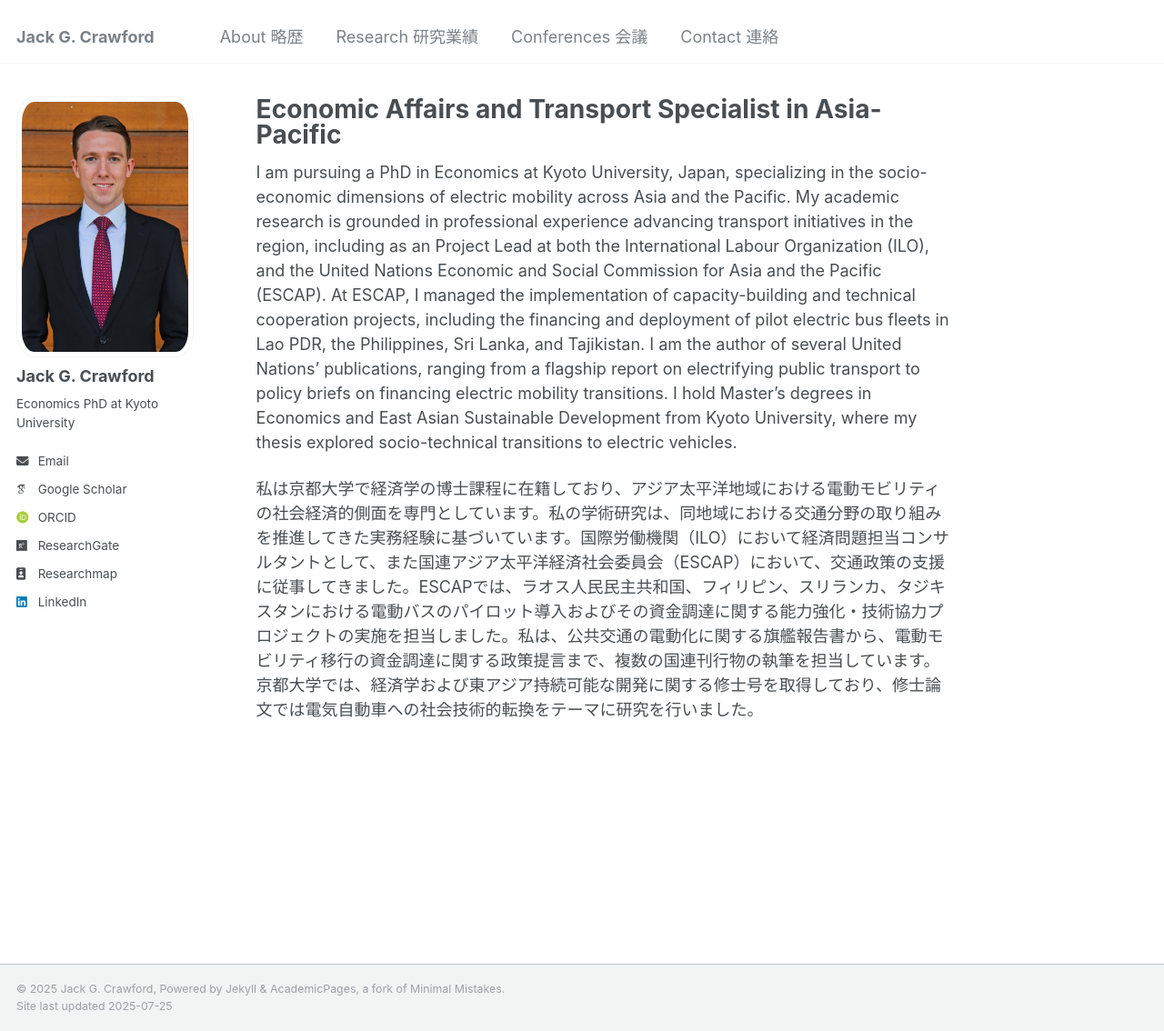
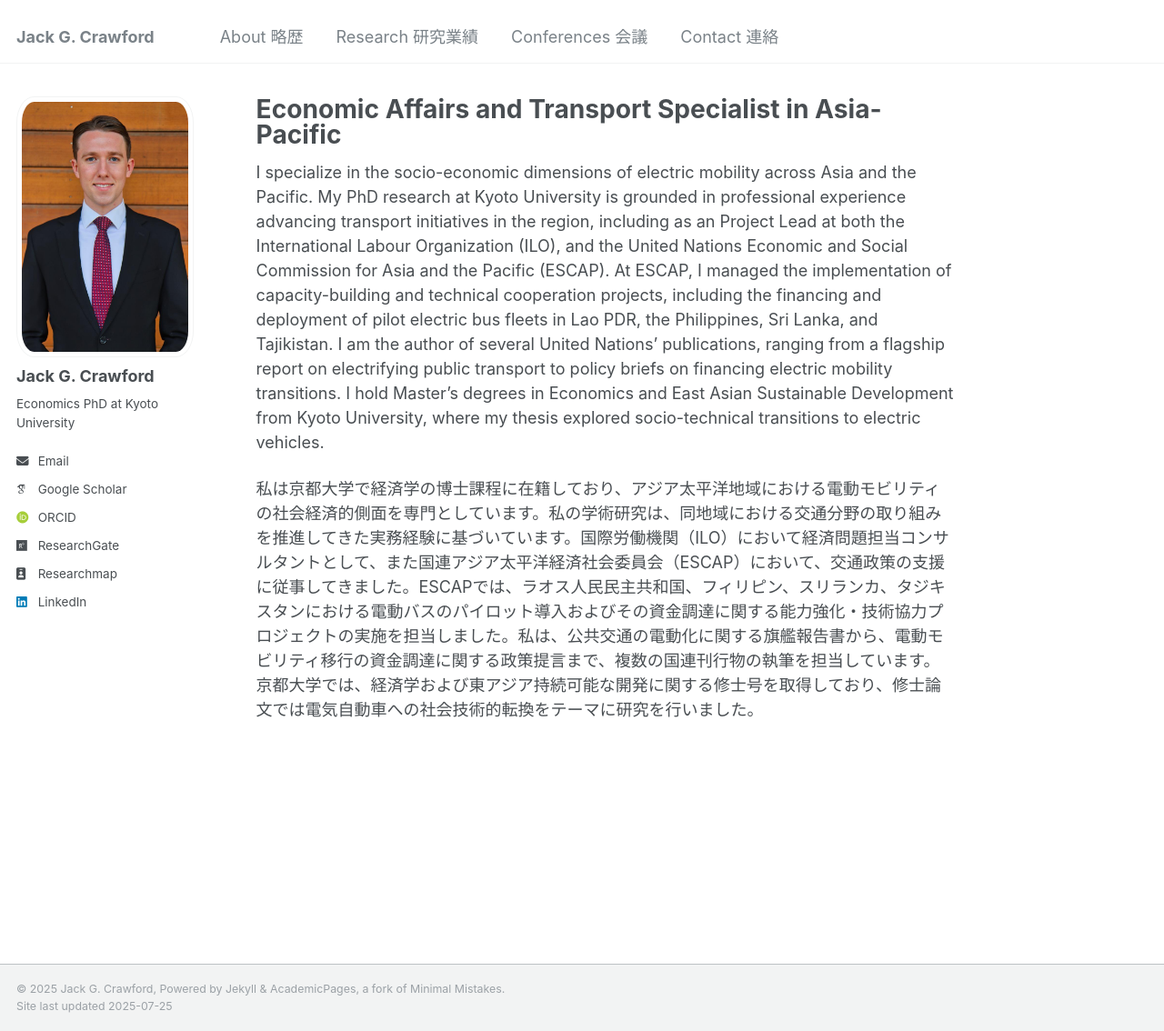
Before and after one commit to jackgcrawford/jackcrawford, a Jekyll site: the page built from _pages/about.md, in a window 1280 px wide and 1134 px high. Shown: the whole window at 91% size. Built offline with Jekyll 4.4.1, drawn with Linux system fonts in a browser that asks for light colours; some web fonts are replaced.

Commit message:
Update about.md

```diff
--- a/_pages/about.md
+++ b/_pages/about.md
@@ -10,6 +10,6 @@
 permalink: /
 ---
 
-I am pursuing a PhD in Economics at Kyoto University, Japan, specializing in the socio-economic dimensions of electric mobility across Asia and the Pacific. My academic research is grounded in professional experience advancing transport initiatives in the region, including as an Project Lead at both the International Labour Organization (ILO), and the United Nations Economic and Social Commission for Asia and the Pacific (ESCAP). At ESCAP, I managed the implementation of capacity-building and technical cooperation projects, including the financing and deployment of pilot electric bus fleets in Lao PDR, the Philippines, Sri Lanka, and Tajikistan. I am the author of several United Nations' publications, ranging from a flagship report on electrifying public transport to policy briefs on financing electric mobility transitions. I hold Master’s degrees in Economics and East Asian Sustainable Development from Kyoto University, where my thesis explored socio-technical transitions to electric vehicles.
+I specialize in the socio-economic dimensions of electric mobility across Asia and the Pacific. My PhD research at Kyoto University is grounded in professional experience advancing transport initiatives in the region, including as an Project Lead at both the International Labour Organization (ILO), and the United Nations Economic and Social Commission for Asia and the Pacific (ESCAP). At ESCAP, I managed the implementation of capacity-building and technical cooperation projects, including the financing and deployment of pilot electric bus fleets in Lao PDR, the Philippines, Sri Lanka, and Tajikistan. I am the author of several United Nations' publications, ranging from a flagship report on electrifying public transport to policy briefs on financing electric mobility transitions. I hold Master’s degrees in Economics and East Asian Sustainable Development from Kyoto University, where my thesis explored socio-technical transitions to electric vehicles.
 
 私は京都大学で経済学の博士課程に在籍しており、アジア太平洋地域における電動モビリティの社会経済的側面を専門としています。私の学術研究は、同地域における交通分野の取り組みを推進してきた実務経験に基づいています。国際労働機関（ILO）において経済問題担当コンサルタントとして、また国連アジア太平洋経済社会委員会（ESCAP）において、交通政策の支援に従事してきました。ESCAPでは、ラオス人民民主共和国、フィリピン、スリランカ、タジキスタンにおける電動バスのパイロット導入およびその資金調達に関する能力強化・技術協力プロジェクトの実施を担当しました。私は、公共交通の電動化に関する旗艦報告書から、電動モビリティ移行の資金調達に関する政策提言まで、複数の国連刊行物の執筆を担当しています。京都大学では、経済学および東アジア持続可能な開発に関する修士号を取得しており、修士論文では電気自動車への社会技術的転換をテーマに研究を行いました。
```
